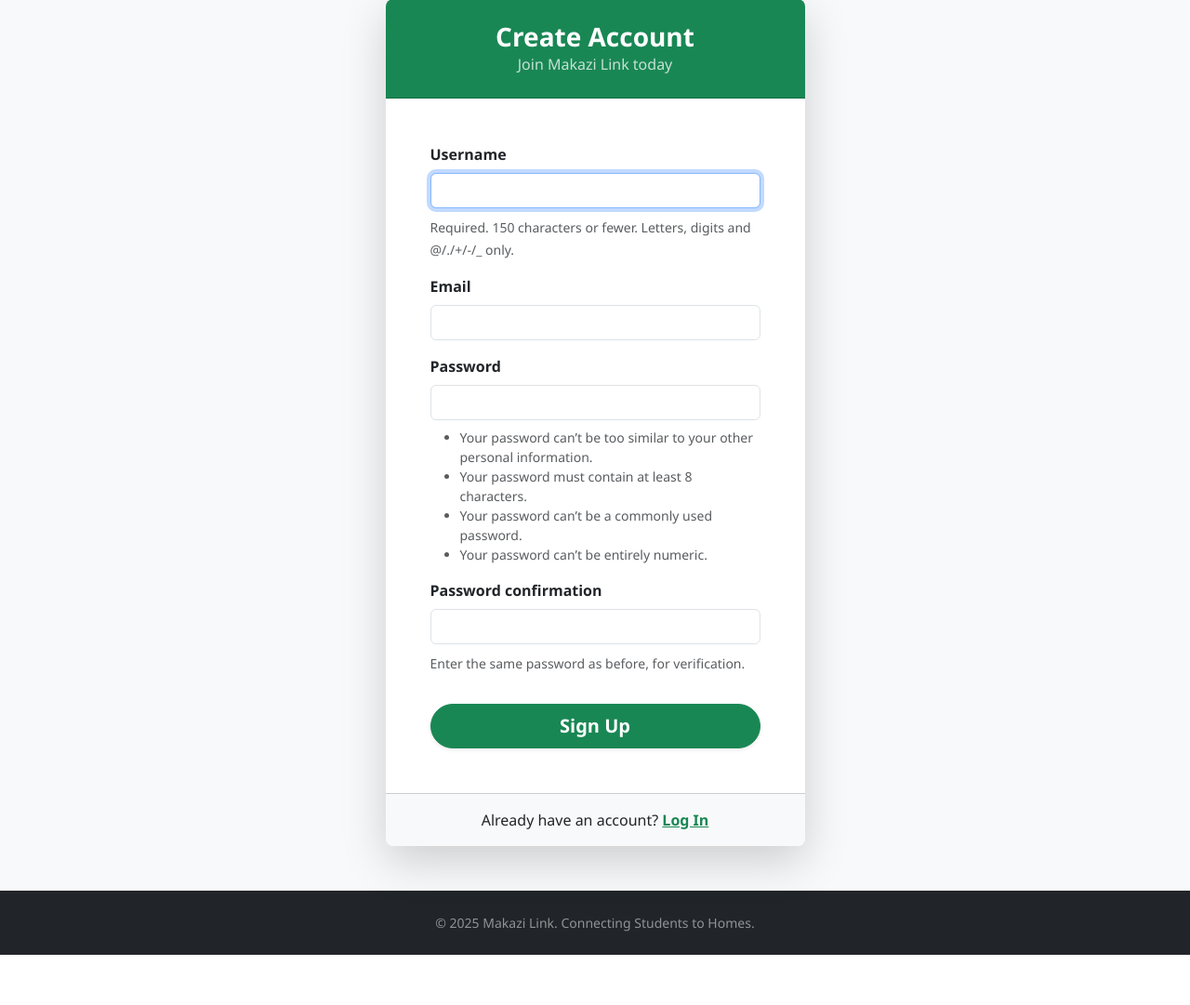
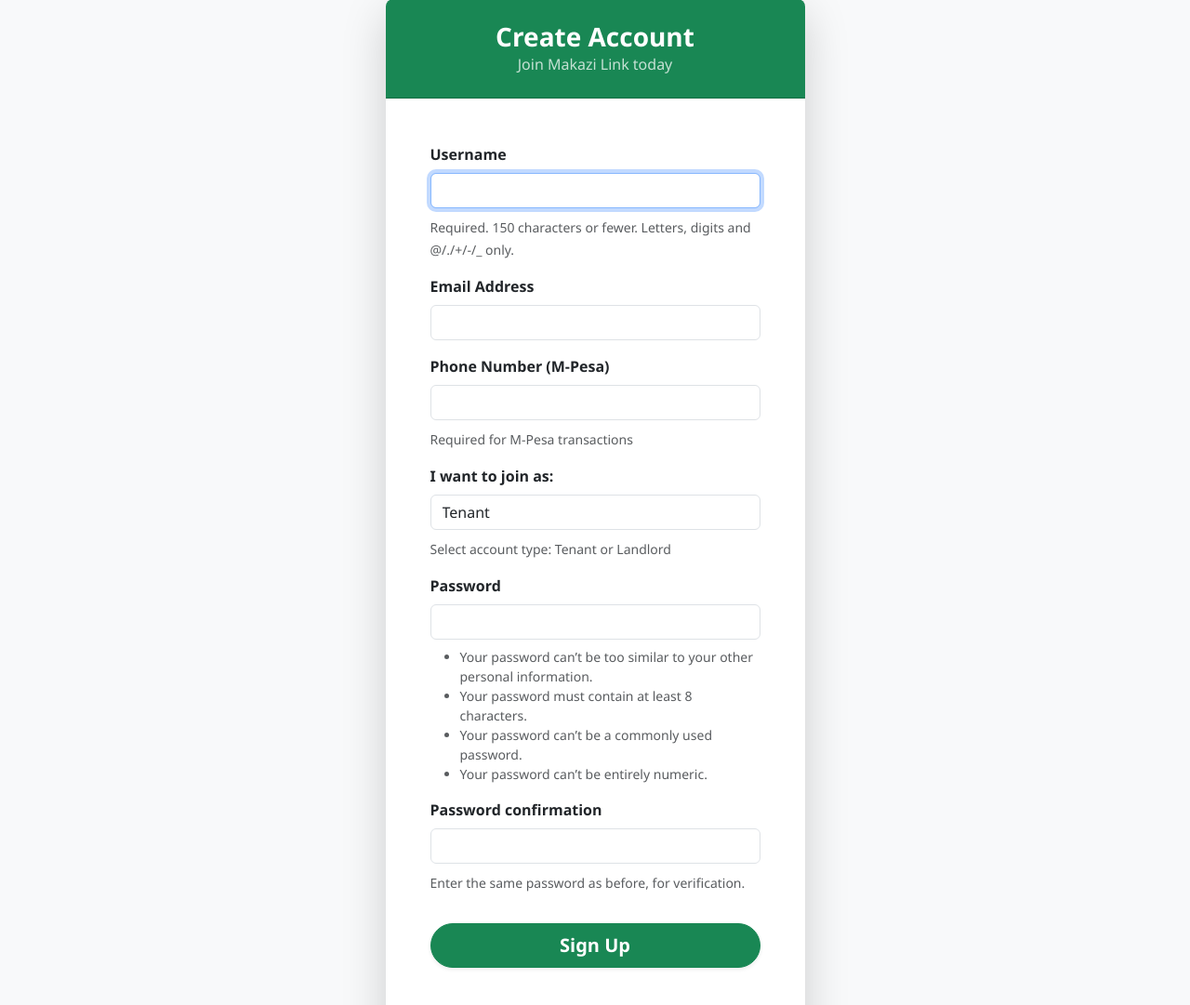
Before and after one commit to itsjose-prog/makazi-link, a Django app: page /register/ in a window 1280 px wide. Shown: the part 127-1208 px from the top of the page at 93% size. Before the commit the page ends 1154 px from the top, so only its background shows below. Run offline with Django 5.2, Linux system fonts and the light colour scheme.

Commit message:
Added user roles

```diff
--- a/apps/accounts/models.py
+++ b/apps/accounts/models.py
@@ -6,11 +6,27 @@ from django.db import models
 class User(AbstractUser):
     """
     Custom User Model for Makazi Link.
-    Inherits from AbstractUser to keep Django's password hashing and permissions,
-    but adds our specific business fields.
+    Inherits from AbstractUser to keep Django's password hashing and permissions.
     """
 
-    # We add these new fields to the standard Django user
+    # --- NEW FEATURE: Role Choices (For the Dropdown) ---
+    TENANT = 'tenant'
+    LANDLORD = 'landlord'
+
+    ROLE_CHOICES = [
+        (TENANT, 'Tenant'),
+        (LANDLORD, 'Landlord'),
+    ]
+
+    user_type = models.CharField(
+        max_length=10,
+        choices=ROLE_CHOICES,
+        default=TENANT,
+        help_text="Select account type: Tenant or Landlord"
+    )
+    # ----------------------------------------------------
+
+    # Existing Fields (Kept exactly as they were)
     is_landlord = models.BooleanField(
         default=False,
         help_text="Designates whether this user can list properties."
@@ -27,10 +43,19 @@ class User(AbstractUser):
         help_text="Required for M-Pesa transactions"
     )
 
-    # We enforce email uniqueness (Django default allows duplicates)
+    # We enforce email uniqueness
     email = models.EmailField(unique=True)
 
+    # --- NEW FEATURE: Auto-Sync Logic ---
+    # This magically keeps your old code working.
+    # If they pick "Landlord" in the dropdown, it sets is_landlord = True automatically.
+    def save(self, *args, **kwargs):
+        if self.user_type == self.LANDLORD:
+            self.is_landlord = True
+        else:
+            self.is_landlord = False
+        super().save(*args, **kwargs)
+
     def __str__(self):
-        # When we print a user, we want to see their username and role
-        role = "Landlord" if self.is_landlord else "Tenant"
-        return f"{self.username} ({role})"
+        # Uses the nice readable name (e.g., "Tenant" instead of "tenant")
+        return f"{self.username} ({self.get_user_type_display()})"
--- a/apps/core/forms.py
+++ b/apps/core/forms.py
@@ -28,7 +28,15 @@ class PropertyForm(forms.ModelForm):
 class CustomUserCreationForm(UserCreationForm):
     class Meta:
         model = User
-        fields = ('username', 'email')
+        # ✅ UPDATE: Added 'phone_number' and 'user_type' to the list
+        fields = ('username', 'email', 'phone_number', 'user_type')
+
+        # ✅ UPDATE: Added labels to make the form friendly
+        labels = {
+            'user_type': 'I want to join as:',
+            'phone_number': 'Phone Number (M-Pesa)',
+            'email': 'Email Address'
+        }
 
     def __init__(self, *args, **kwargs):
         super().__init__(*args, **kwargs)
--- a/templates/registration/register.html
+++ b/templates/registration/register.html
@@ -44,11 +44,12 @@
 </div>
 
 <script>
-    // This adds Bootstrap classes to the default Django inputs
-    var inputs = document.querySelectorAll('input');
-    inputs.forEach(function(input) {
-        input.classList.add('form-control');
-        input.classList.add('mb-2');
+    // This adds Bootstrap classes to ALL inputs and the new dropdown
+    var formFields = document.querySelectorAll('input, select');
+    formFields.forEach(function(field) {
+        field.classList.add('form-control');
+        field.classList.add('mb-2');
     });
 </script>
+
 {% endblock %}
```
Also changed, not shown: apps/accounts/migrations/0002_user_user_type.py (added).
